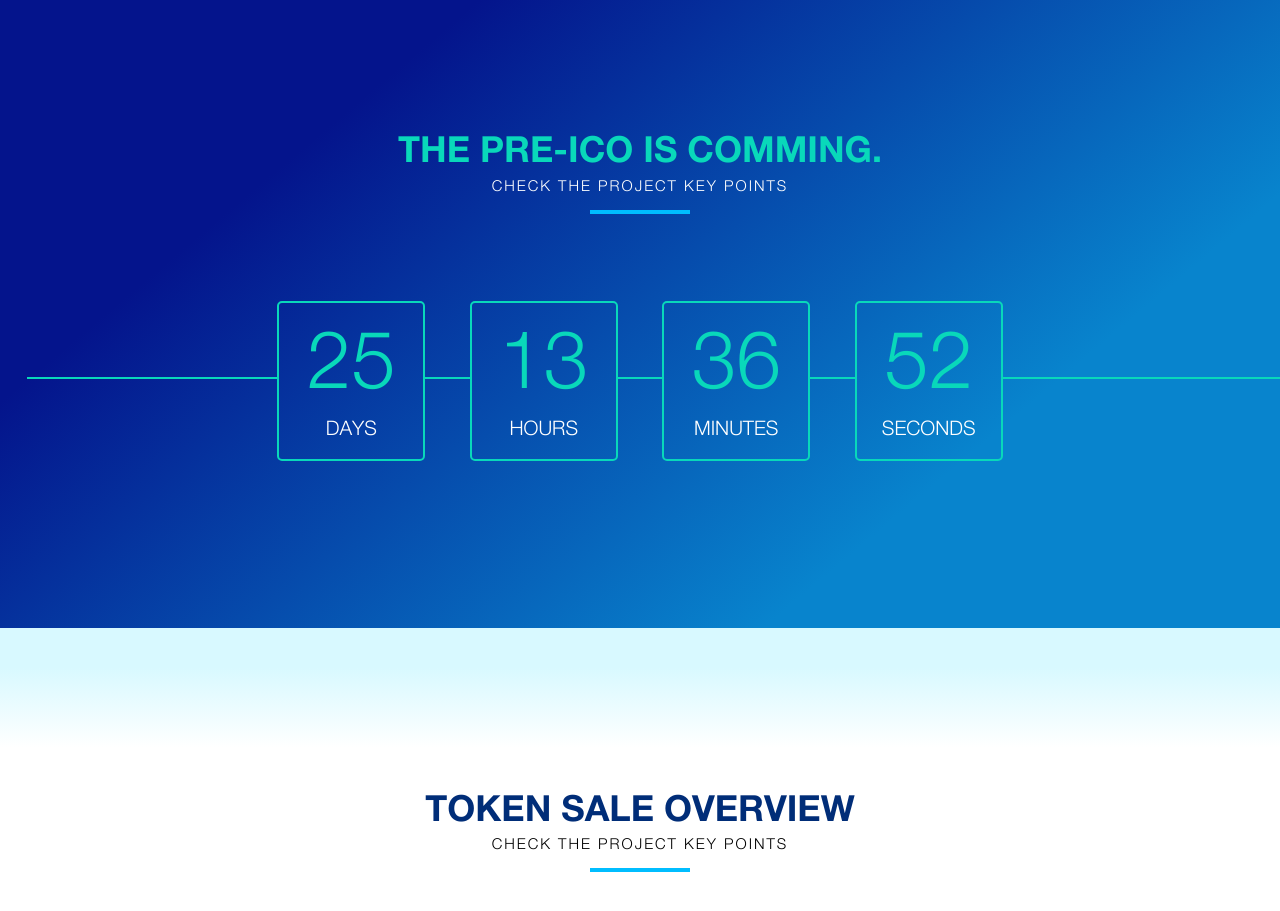
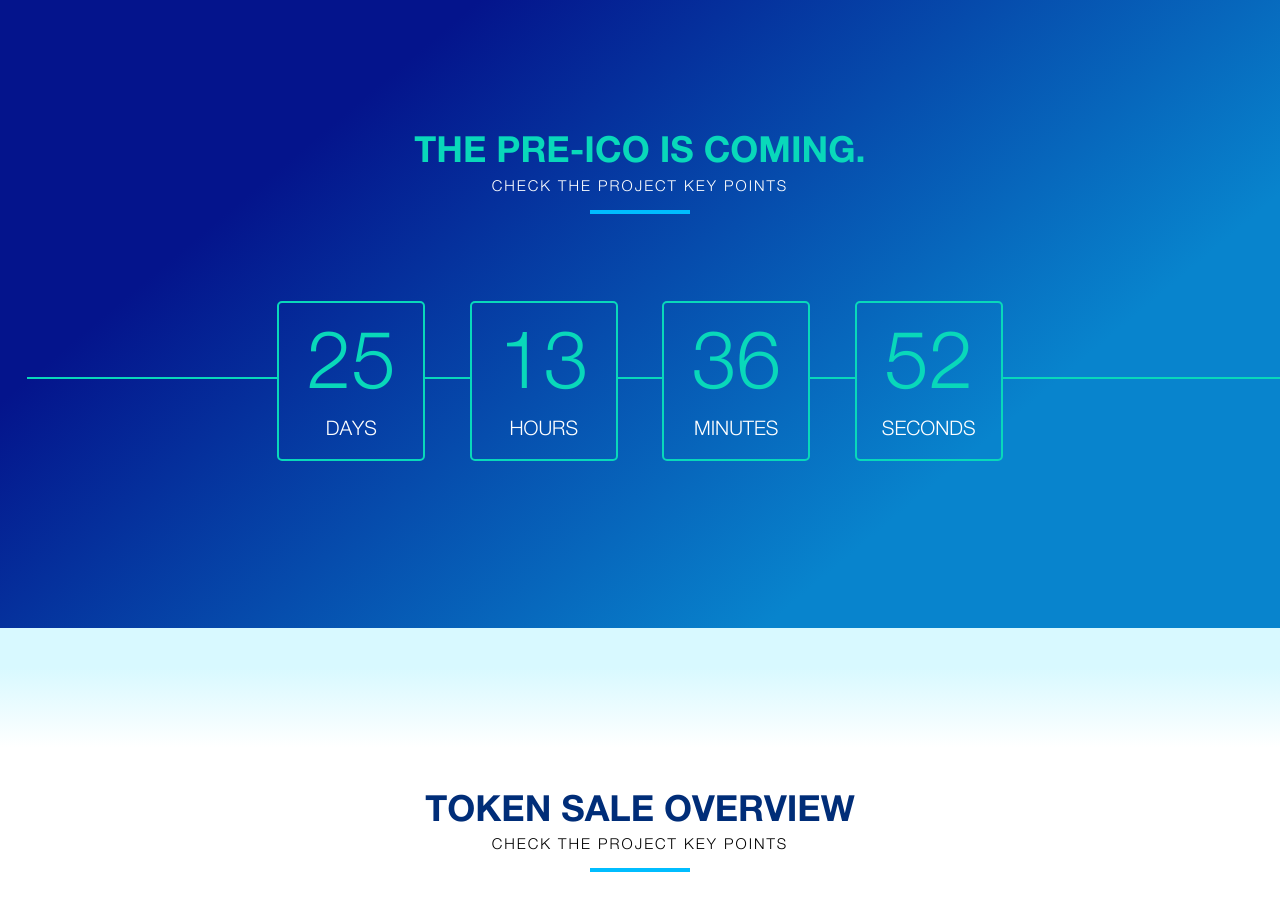
Before and after one commit to AuctusProject/Site, a website: page index.html in a window 1280 px wide. Shown: the part 4420-5331 px from the top of the page. Drawn offline with Linux system fonts and the light colour scheme.

Commit message:
fix wrong typo

```diff
--- a/index.html
+++ b/index.html
@@ -382,7 +382,7 @@
     <div class="transition-gradient-before"></div>
     <section class="countdown" id="countdown">
         <div class="section-heading inverted text-center">
-            <h2>THE PRE-ICO IS COMMING.</h2>
+            <h2>THE PRE-ICO IS COMING.</h2>
             <h3>CHECK THE PROJECT KEY POINTS</h3>
             <hr width="100px" />
         </div>
```
